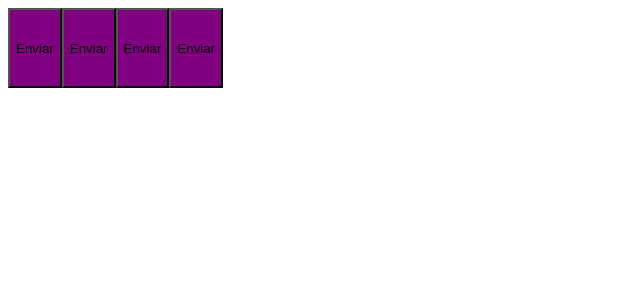
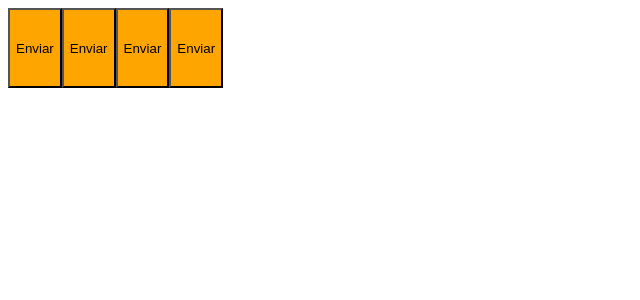
Before and after one commit to lucasdebeterco/ignite-timer, a React (Vite) app: page / in a window 1280 px wide. Shown: the top 300 px of the page, without its empty margins (0-640 px from the left). Built offline with nearby package versions, Linux system fonts and the light colour scheme.

Commit message:
typing styled-components theme

```diff
--- a/src/styles/components/Button.styles.ts
+++ b/src/styles/components/Button.styles.ts
@@ -8,5 +8,5 @@
 
 export const ButtonContainer = styled.button<IButtonContainer>`
     height: 80px;
-    background: ${props => props.theme.primary};
+    background: ${props => props.theme.secondary};
 `
```
Also changed, not shown: src/@types/styles.d.ts (added, +8 -0 lines).
